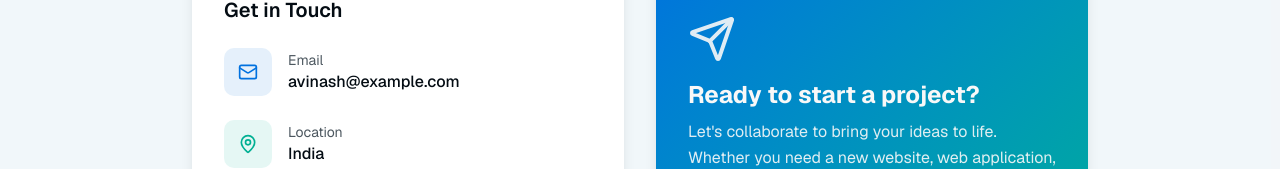
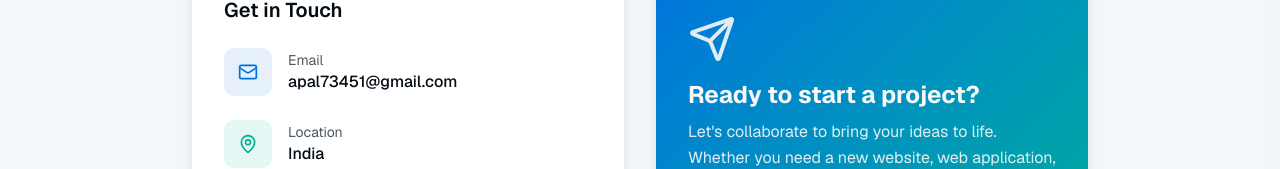
Before and after one commit to Avinashpalofficial/portfolio-website, a Next.js app: page / in a window 1280 px wide. Shown: the part 3382-3551 px from the top of the page. Built offline with nearby package versions, Linux system fonts and the light colour scheme.

Commit message:
fix the bug

```diff
--- a/components/contact.tsx
+++ b/components/contact.tsx
@@ -28,7 +28,7 @@ export function Contact() {
 
               <div className="space-y-6">
                 <Link
-                  href="mailto:avinash@example.com"
+                  href="mailto:apal73451@gmail.com"
                   className="flex items-center gap-4 group"
                 >
                   <div className="w-12 h-12 rounded-lg bg-primary/10 flex items-center justify-center group-hover:bg-primary/20 transition-colors">
@@ -37,7 +37,7 @@ export function Contact() {
                   <div>
                     <p className="text-sm text-muted-foreground">Email</p>
                     <p className="font-medium text-foreground group-hover:text-primary transition-colors">
-                      avinash@example.com
+                      apal73451@gmail.com
                     </p>
                   </div>
                 </Link>
```
